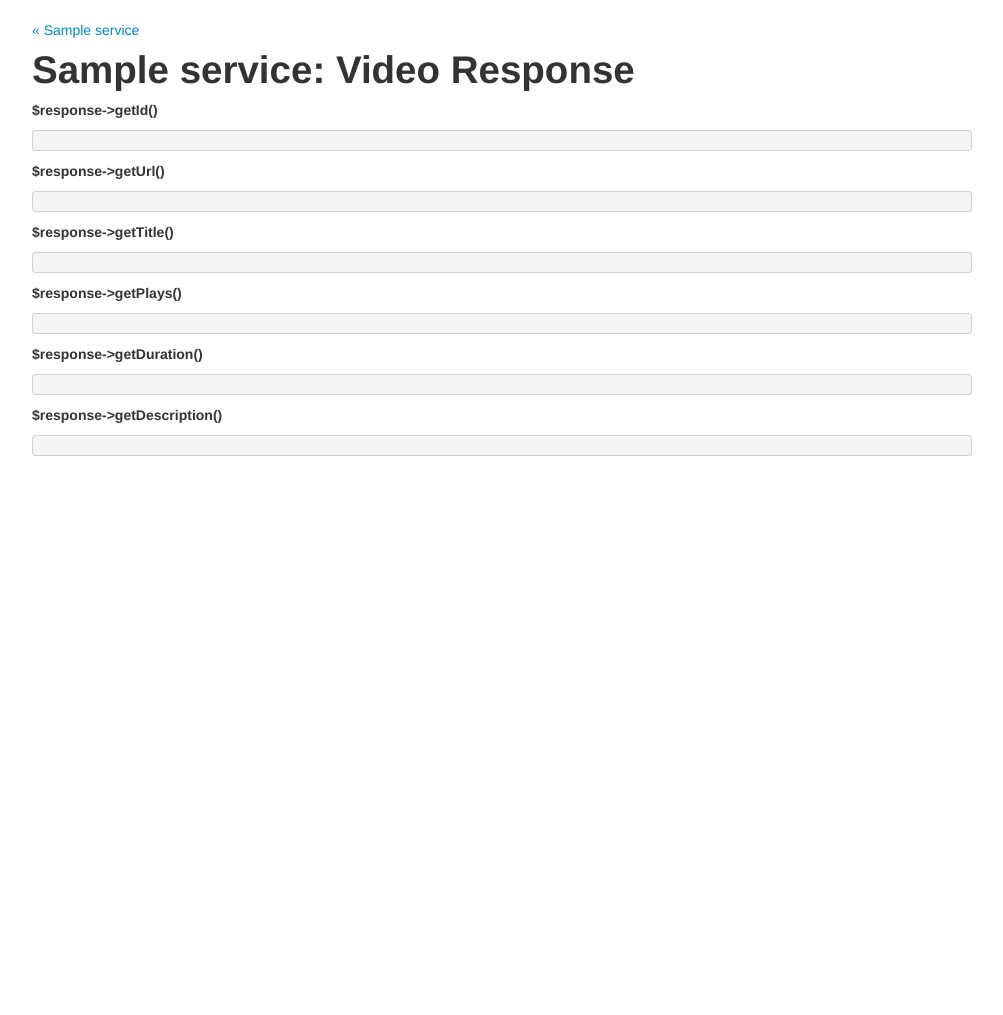
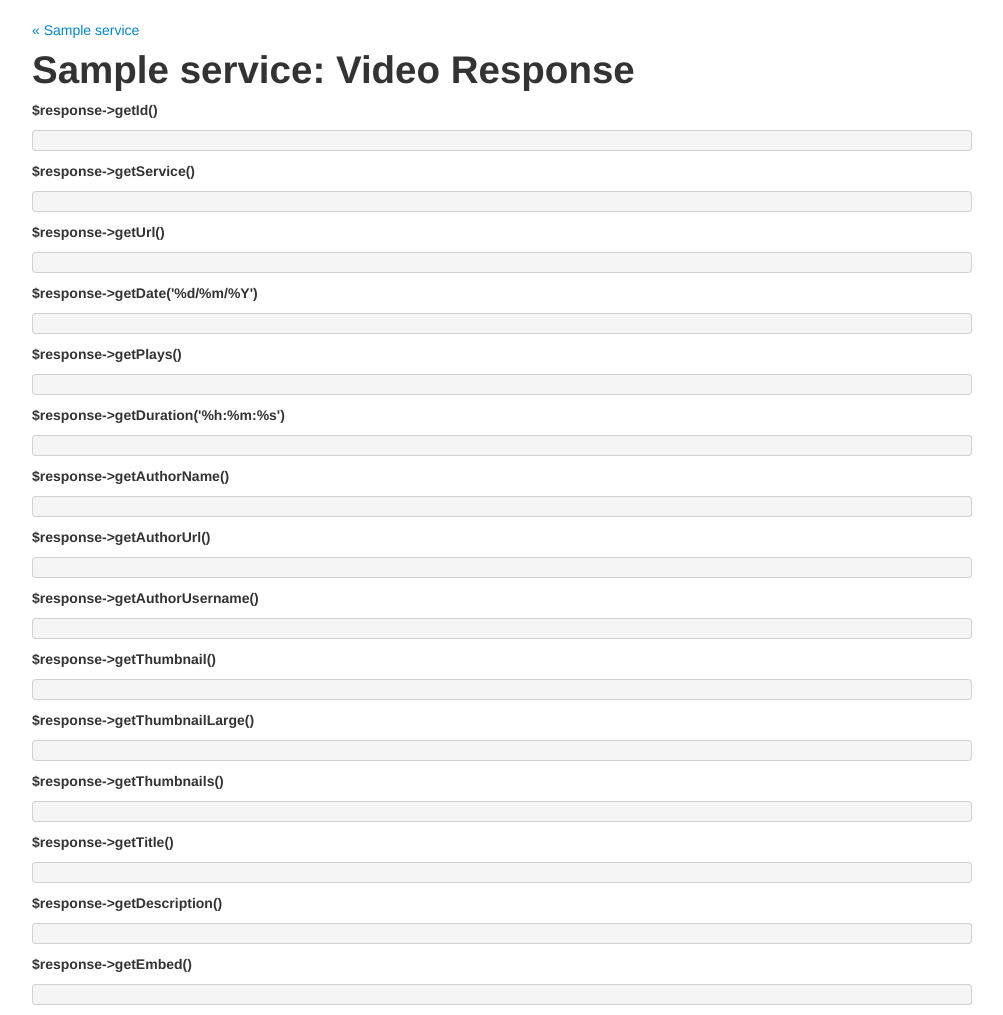
Before and after one commit to ergoz/php-yt-videos, a PHP site: template example/views/responseVideo.twig in a window 1280 px wide. Shown: the whole page, without its empty margins (138-1141 px from the left). Before the commit the page ends 456 px from the top, so only its background shows below. Run offline with PHP 8.4, Linux system fonts and the light colour scheme; the template is opened without the code that fills it: most values are stand-ins (such as "Sample title", 1, 10 or a date in 2020); some libraries are stand-ins or nearby versions.

Commit message:
Improved Video component. Closes #38

```diff
--- a/example/views/responseVideo.twig
+++ b/example/views/responseVideo.twig
@@ -14,14 +14,19 @@
     <pre>{{ dump(response.id) }}</pre>
 {% endif %}
 
+{% if response.service is defined %}
+    <p><b>$response->getService()</b></p>
+    <pre>{{ dump(response.service) }}</pre>
+{% endif %}
+
 {% if response.url is defined %}
     <p><b>$response->getUrl()</b></p>
     <pre>{{ dump(response.url) }}</pre>
 {% endif %}
 
-{% if response.title is defined %}
-    <p><b>$response->getTitle()</b></p>
-    <pre>{{ dump(response.title) }}</pre>
+{% if response.date is defined %}
+    <p><b>$response->getDate('%d/%m/%Y')</b></p>
+    <pre>{{ dump(response.getDate('%d/%m/%Y')) }}</pre>
 {% endif %}
 
 {% if response.plays is defined %}
@@ -30,8 +35,49 @@
 {% endif %}
 
 {% if response.duration is defined %}
-    <p><b>$response->getDuration()</b></p>
-    <pre>{{ dump(response.duration) }}</pre>
+    <p><b>$response->getDuration('%h:%m:%s')</b></p>
+    <pre>{{ dump(response.getDuration('%h:%m:%s')) }}</pre>
+{% endif %}
+
+{% if response.authorName is defined %}
+    <p><b>$response->getAuthorName()</b></p>
+    <pre>{{ dump(response.getAuthorName()) }}</pre>
+{% endif %}
+
+
+{% if response.authorUrl is defined %}
+    <p><b>$response->getAuthorUrl()</b></p>
+    <pre>{{ dump(response.getAuthorUrl()) }}</pre>
+{% endif %}
+
+
+{% if response.authorUsername is defined %}
+    <p><b>$response->getAuthorUsername()</b></p>
+    <pre>{{ dump(response.getAuthorUsername()) }}</pre>
+{% endif %}
+
+
+
+{% if response.thumbnail is defined %}
+    <p><b>$response->getThumbnail()</b></p>
+    <pre>{{ dump(response.getThumbnail()) }}</pre>
+{% endif %}
+
+{% if response.thumbnailLarge is defined %}
+    <p><b>$response->getThumbnailLarge()</b></p>
+    <pre>{{ dump(response.getThumbnailLarge()) }}</pre>
+{% endif %}
+
+
+{% if response.thumbnails is defined %}
+    <p><b>$response->getThumbnails()</b></p>
+    <pre>{{ dump(response.getThumbnails()) }}</pre>
+{% endif %}
+
+
+{% if response.title is defined %}
+    <p><b>$response->getTitle()</b></p>
+    <pre>{{ dump(response.title) }}</pre>
 {% endif %}
 
 {% if response.description is defined %}
@@ -39,4 +85,9 @@
     <pre>{{ dump(response.description) }}</pre>
 {% endif %}
 
+{% if response.getEmbed() is defined %}
+    <p><b>$response->getEmbed()</b></p>
+    <pre>{{ dump(response.getEmbed()) }}</pre>
+{% endif %}
+
 {% endblock %}
```
Also changed, not shown: src/Dukt/Videos/Common/AbstractVideo.php (+88 -3 lines), src/Dukt/Videos/Vimeo/Video.php (+31 -7 lines), src/Dukt/Videos/YouTube/Video.php (+28 -6 lines).
